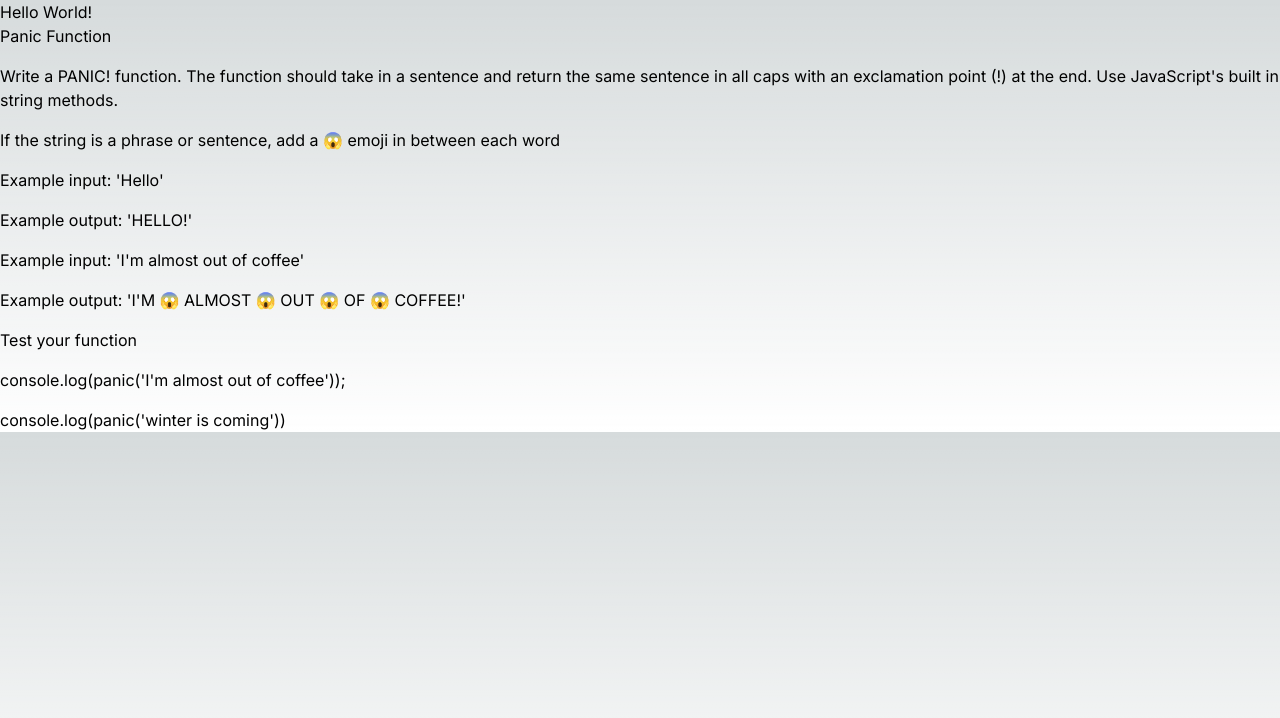
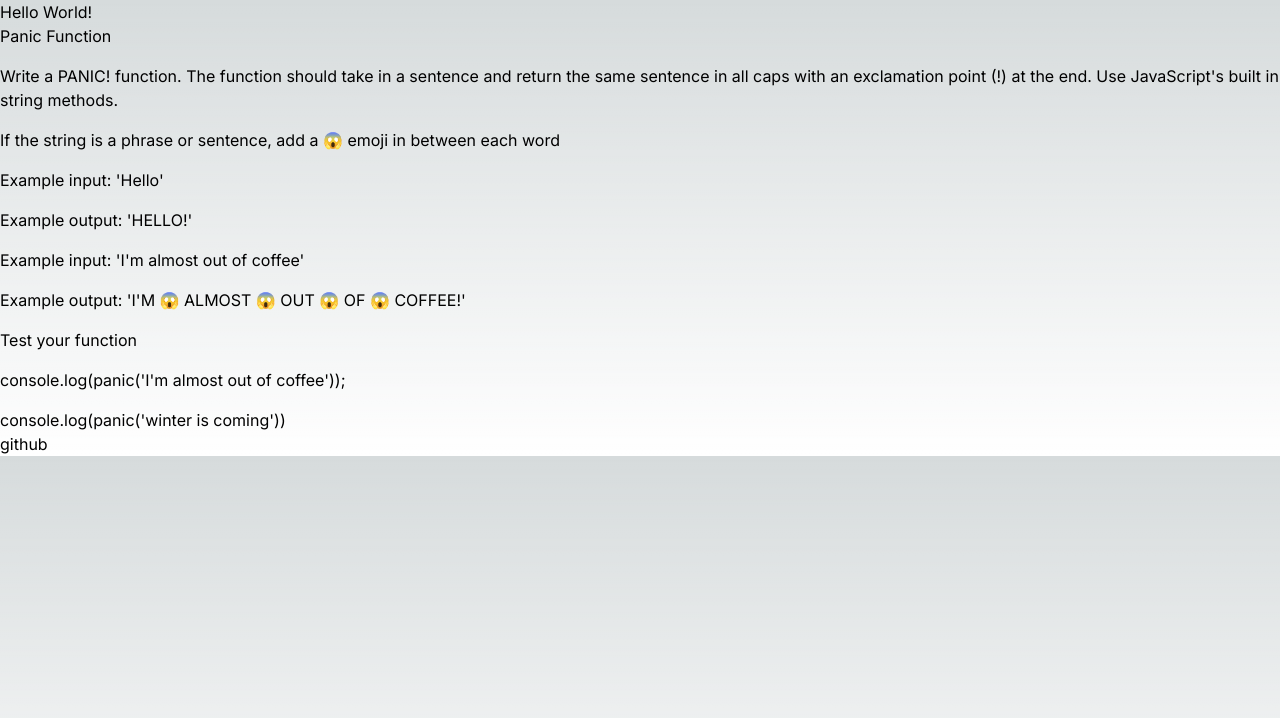
Before and after one commit to IsabelTizon/js-challenges, a Next.js app: page /scrimba/0 in a window 1280 px wide. Shown: the top 718 px of the page. Built offline with nearby package versions, Linux system fonts and the light colour scheme.

Commit message:
exercise Scrimba linked to Github code

```diff
--- a/src/app/scrimba/[challengeDetails]/page.js
+++ b/src/app/scrimba/[challengeDetails]/page.js
@@ -1,3 +1,4 @@
+import Link from "next/link";
 import { challenges } from "../../../components/challenges";
 
 export default function ChallengeDetails({ params }) {
@@ -71,6 +72,13 @@ export default function ChallengeDetails({ params }) {
 					);
 				})}
 			</div>
+			<Link
+				key={challenge.github}
+				target="_blank"
+				href="https://github.com/IsabelTizon/js-challenges/blob/main/src/app/scrimba/courses/panicFunction.js"
+			>
+				github
+			</Link>
 		</div>
 	);
 }
```
